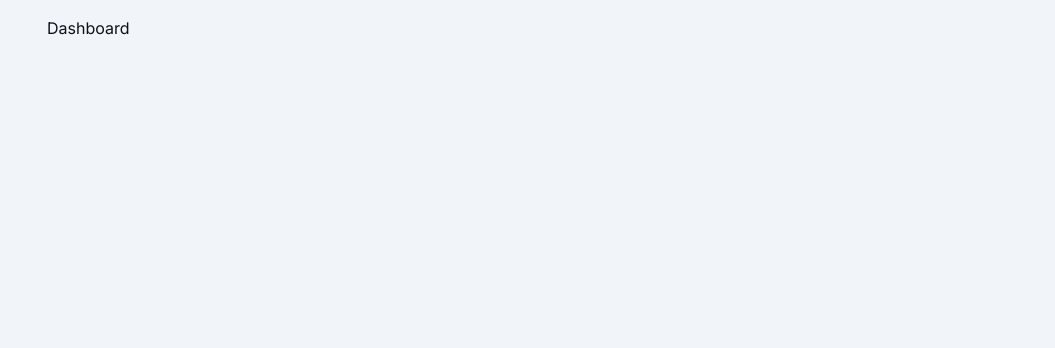
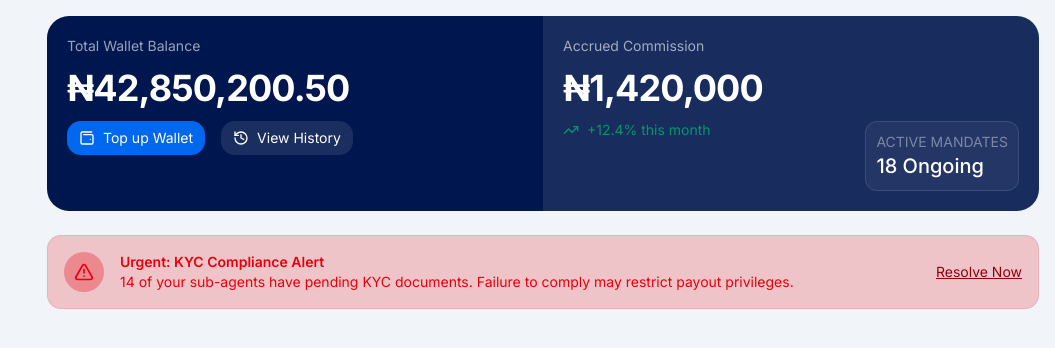
Before and after one commit to Banicoop/coocredit-business, a Next.js app: page /super-agent in a window 1280 px wide. Shown: the top 348 px of the page, without its empty margins (225-1280 px from the left). Built offline with nearby package versions, Linux system fonts and the light colour scheme; a web font is replaced by a local one.

Commit message:
implement super agent dashbaord banner

```diff
--- a/package.json
+++ b/package.json
@@ -22,6 +22,7 @@
     "react": "^19.2.5",
     "react-dom": "^19.2.5",
     "recharts": "^3.8.1",
+    "sonner": "^2.0.7",
     "tailwind-merge": "^3.5.0",
     "zustand": "^5.0.13"
   },
--- /dev/null
+++ b/src/app/(dashboard)/super-agent/_section/Banner.tsx
@@ -0,0 +1,51 @@
+import Typography from '@/components/primitives/Typography';
+import { ColItem } from '@/components/ui/PageHeader';
+import { Flex, FlexCol } from '@/components/ui/ui-layout';
+import { History, TrendingUp, TriangleAlert, Wallet2 } from 'lucide-react';
+import React from 'react'
+
+const Banner = () => {
+  return (
+    <FlexCol className='gap-6'>
+        <FlexCol className='md:flex-row rounded-2xl'>
+            <FlexCol className='flex-1 p-5 gap-2.5 bg-[#00164E] rounded-t-2xl md:rounded-t-none md:rounded-l-2xl'>
+                <Typography className='text-card/60'>Total Wallet Balance</Typography>
+                <Typography color='light' variant='h1'>₦42,850,200.50</Typography>
+                <Flex className='gap-4'>
+                    <Typography color='light' startIcon={<Wallet2 size={16}/>} className='px-3 py-2 text-xs md:text-sm rounded-lg bg-primary cursor-pointer'>Top up Wallet</Typography>
+                    <Typography color='light' startIcon={<History size={16}/>} className='px-3 py-2 text-xs md:text-sm rounded-lg bg-[#FFFFFF1A] cursor-pointer'>View History</Typography>
+                </Flex>
+            </FlexCol>
+
+            <FlexCol className='flex-1 p-5 gap-2.5 bg-[#00164E]/90 rounded-b-2xl md:rounded-bl-none md:rounded-r-2xl'>
+                <Typography className='text-card/60'>Accrued Commission</Typography>
+                <Typography color='light' variant='h1'>₦1,420,000</Typography>
+                <Flex className='items-start justify-between'>
+                    <Typography startIcon={<TrendingUp size={16}/>} color='success'>+12.4% this month</Typography>
+                    <FlexCol className='p-2.5 rounded-md border border-card/10 bg-card/5'>
+                        <Typography className='text-card/40'>ACTIVE MANDATES</Typography>
+                        <Typography color='light' variant='h4'>18 Ongoing</Typography>
+                    </FlexCol>
+                </Flex>
+            </FlexCol>
+        </FlexCol>
+
+        <FlexCol className='bg-destructive/20 p-4 rounded-lg border border-[#BA1A1A1A] md:flex-row md:items-center justify-between gap-4'>
+            <Flex className='gap-4'>
+                <Flex className='justify-center rounded-full p-2.5 bg-destructive/30 w-max'>
+                    <TriangleAlert size={20} className='text-destructive' />
+                </Flex>
+                <ColItem
+                    item1='Urgent: KYC Compliance Alert'
+                    item2='14 of your sub-agents have pending KYC documents. Failure to comply may restrict payout privileges.'
+                    className1='text-destructive font-semibold text-lg'
+                    className2='text-destructive'
+                    />
+            </Flex>
+            <Typography color='destructive' className='cursor-pointer underline'>Resolve Now</Typography>
+        </FlexCol>
+    </FlexCol>
+  )
+}
+
+export default Banner;
--- a/src/app/(dashboard)/super-agent/page.tsx
+++ b/src/app/(dashboard)/super-agent/page.tsx
@@ -1,8 +1,12 @@
+import { FlexCol } from '@/components/ui/ui-layout';
 import React from 'react'
+import Banner from './_section/Banner';
 
 const SuperAgentDashboard = () => {
   return (
-    <div>Dashboard</div>
+    <FlexCol className='gap-4'>
+      <Banner/>
+    </FlexCol>
   )
 }
 
--- a/src/app/auth/sign-in/page.tsx
+++ b/src/app/auth/sign-in/page.tsx
@@ -11,8 +11,11 @@ import { useRouter } from 'next/navigation';
 
 import logo from '@/assets/svgs/logo.svg';
 import { useUserStore } from '@/store/useAuthStore';
+import { toast } from 'sonner';
+
 
 const SignInPage = () => {
+
   const { setUser } = useUserStore();
   const router = useRouter();
   const [email, setEmail] = useState('');
@@ -58,7 +61,7 @@ const SignInPage = () => {
         break;
 
       default:
-        alert('Invalid test email');
+        toast.warning('Invalid test email. Please use a valid test email.')
     }
   };
 
--- a/src/app/layout.tsx
+++ b/src/app/layout.tsx
@@ -2,6 +2,7 @@ import type { Metadata } from "next";
 import { Inter, Katibeh, Poppins, Manrope } from "next/font/google";
 import "./globals.css";
 import { atomiAge, nunitoSans } from "@/assets/constant/font.config";
+import { Toaster } from 'sonner';
 
 
 const manrope = Manrope({
@@ -64,6 +65,7 @@ export default function RootLayout({
         ${atomiAge.variable} antialiased`}
       >
         {children}
+        <Toaster position="top-center" richColors />
       </body>
     </html>
   );
--- a/src/components/primitives/Typography.tsx
+++ b/src/components/primitives/Typography.tsx
@@ -19,7 +19,7 @@ interface TypographyProps {
   as?: React.ElementType; // more flexible than variant
   font?: "inter" | "sans" | "atomic" | 'katibeh' | 'poppins' | 'manrope';
   weight?: "normal" | "medium" | "semibold" | "bold";
-  color?: "default" | "muted" | "primary" | 'secondary' | 'success' | 'neutral' | 'active' | 'light';
+  color?: "default" | "muted" | "primary" | 'secondary' | 'success' | 'neutral' | 'active' | 'light' | 'destructive';
   truncate?: boolean;
   startIcon?: React.ReactNode;
   endIcon?: React.ReactNode;
@@ -65,6 +65,7 @@ const colorMap = {
   secondary: "text-[#059669cc]",
   neutral: "text-blue-100",
   light: "text-[#FFFFFF]",
+  destructive: "text-[#93000A]",
 };
 
 const Typography = ({
```
Also changed, not shown: 1 other file (tests, documents, lock files or other folders).
